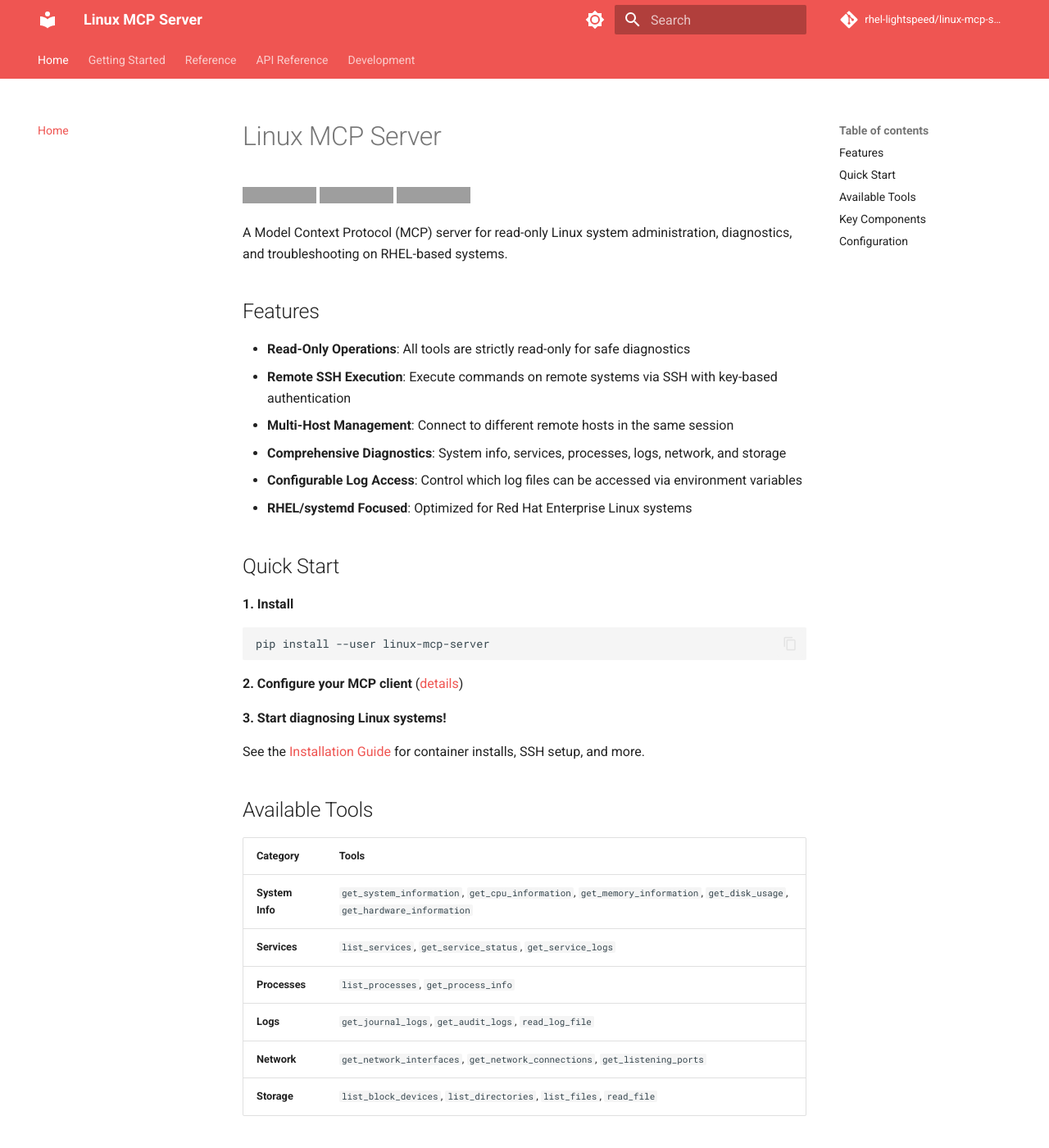
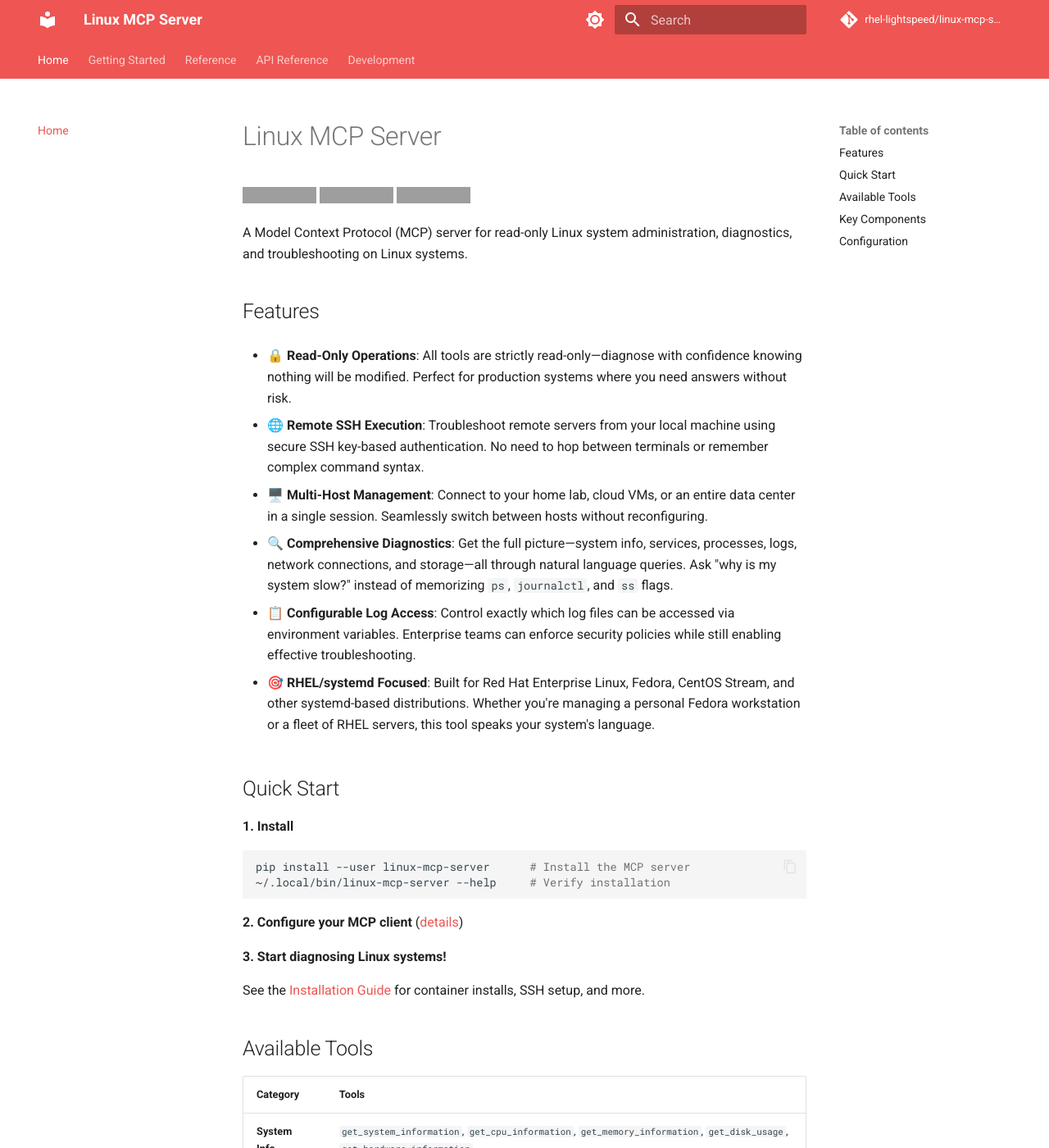
Before and after one commit to rhel-lightspeed/linux-mcp-server, an MkDocs documentation site: the page built from docs/index.md, in a window 1280 px wide and 1400 px high. Shown: the whole window at 82% size. Built offline with MkDocs 1.6.1 and Material for MkDocs 9.7.7, drawn with Linux system fonts in a browser that asks for light colours; comment, search, counter and statistics services are not loaded; grey boxes are pictures that could not be loaded.

Commit message:
docs: enhance features section with detailed value propositions
Expand the Features section in the main documentation to better
communicate the value of linux-mcp-server to both casual Linux
users (Fedora, home labs) and enterprise users (RHEL, production).

Changes:
- Add emoji icons to each feature for visual clarity
- Expand descriptions to explain real-world benefits
- Highlight safety for production systems
- Mention home labs, cloud VMs, and data centers
- Contrast natural language queries vs memorizing command flags
- Explicitly name Fedora and CentOS Stream alongside RHEL
- Add installation verification step

Signed-off-by: Major Hayden <major@redhat.com>

````diff
--- a/docs/index.md
+++ b/docs/index.md
@@ -4,22 +4,28 @@
 [![Coverage](https://codecov.io/gh/rhel-lightspeed/linux-mcp-server/graph/badge.svg?token=TtUkG1y0rx)](https://codecov.io/gh/rhel-lightspeed/linux-mcp-server)
 [![PyPI](https://img.shields.io/pypi/v/linux-mcp-server?label=PyPI)](https://pypi.org/project/linux-mcp-server)
 
-A Model Context Protocol (MCP) server for read-only Linux system administration, diagnostics, and troubleshooting on RHEL-based systems.
+A Model Context Protocol (MCP) server for read-only Linux system administration, diagnostics, and troubleshooting on Linux systems.
 
 ## Features
 
-- **Read-Only Operations**: All tools are strictly read-only for safe diagnostics
-- **Remote SSH Execution**: Execute commands on remote systems via SSH with key-based authentication
-- **Multi-Host Management**: Connect to different remote hosts in the same session
-- **Comprehensive Diagnostics**: System info, services, processes, logs, network, and storage
-- **Configurable Log Access**: Control which log files can be accessed via environment variables
-- **RHEL/systemd Focused**: Optimized for Red Hat Enterprise Linux systems
+- 🔒 **Read-Only Operations**: All tools are strictly read-only—diagnose with confidence knowing nothing will be modified. Perfect for production systems where you need answers without risk.
+
+- 🌐 **Remote SSH Execution**: Troubleshoot remote servers from your local machine using secure SSH key-based authentication. No need to hop between terminals or remember complex command syntax.
+
+- 🖥️ **Multi-Host Management**: Connect to your home lab, cloud VMs, or an entire data center in a single session. Seamlessly switch between hosts without reconfiguring.
+
+- 🔍 **Comprehensive Diagnostics**: Get the full picture—system info, services, processes, logs, network connections, and storage—all through natural language queries. Ask "why is my system slow?" instead of memorizing `ps`, `journalctl`, and `ss` flags.
+
+- 📋 **Configurable Log Access**: Control exactly which log files can be accessed via environment variables. Enterprise teams can enforce security policies while still enabling effective troubleshooting.
+
+- 🎯 **RHEL/systemd Focused**: Built for Red Hat Enterprise Linux, Fedora, CentOS Stream, and other systemd-based distributions. Whether you're managing a personal Fedora workstation or a fleet of RHEL servers, this tool speaks your system's language.
 
 ## Quick Start
 
 **1. Install**
 ```bash
-pip install --user linux-mcp-server
+pip install --user linux-mcp-server      # Install the MCP server
+~/.local/bin/linux-mcp-server --help     # Verify installation
 ```
 
 **2. Configure your MCP client** ([details](clients.md))
````
